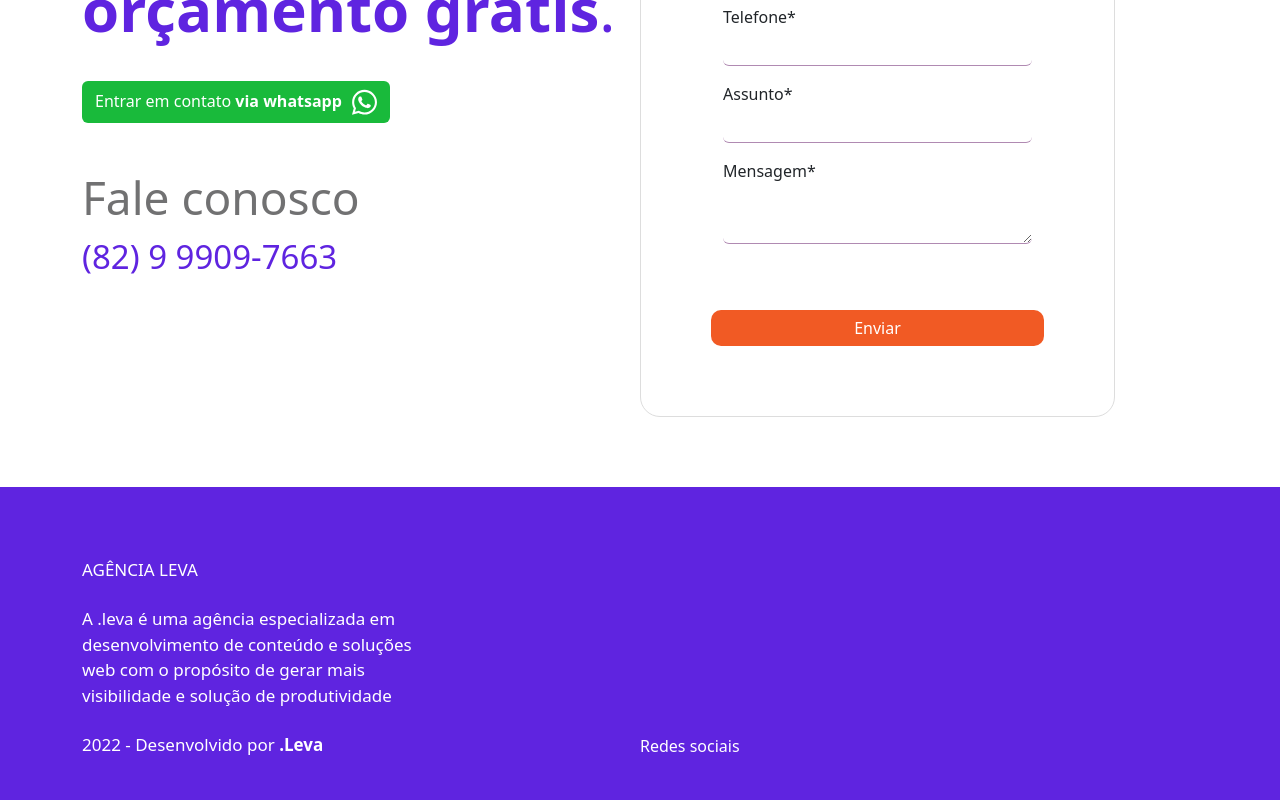
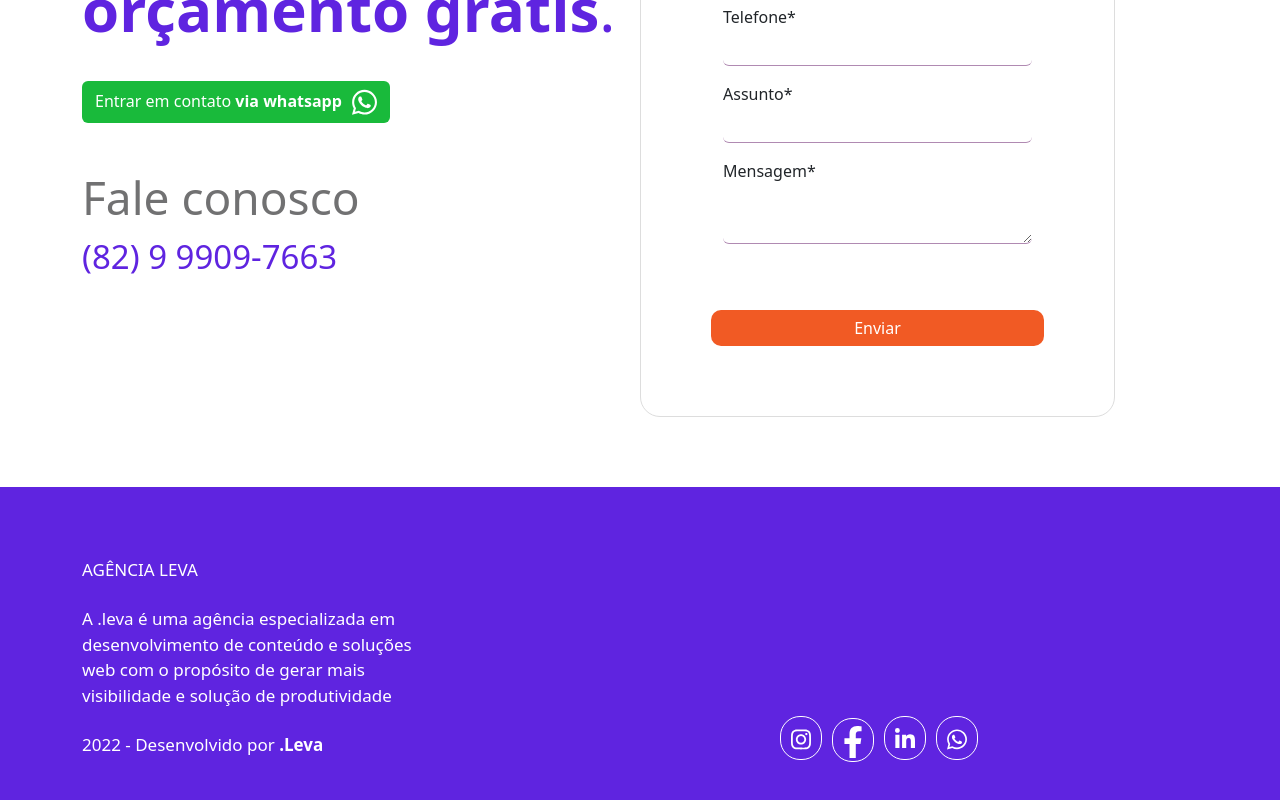
Before and after one commit to reimedeiros/agencialeva, an Angular app: page / in a window 1280 px wide. Shown: the part 5128-5928 px from the top of the page. Built offline with nearby package versions, Linux system fonts and the light colour scheme.

Commit message:
Finalização front (falta refinamento)

```diff
--- a/src/app/app.module.ts
+++ b/src/app/app.module.ts
@@ -16,10 +16,11 @@
 import { ClientesComponent } from './sections/section4/clientes/clientes.component';
 import { FontAwesomeModule } from '@fortawesome/angular-fontawesome';
 import { FormContatoComponent } from './sections/section6/form-contato/form-contato.component';
+import { IconsComponent } from './footer/icons/icons.component';
 
 const MODULES = [BrowserModule, AppRoutingModule, IconsModule];
 @NgModule({
-  declarations: [AppComponent, HeaderComponent, FooterComponent, Section1Component, Section2Component, Section3Component, Section4Component, Section5Component, Section6Component, ServicosComponent, ClientesComponent, FormContatoComponent],
+  declarations: [AppComponent, HeaderComponent, FooterComponent, Section1Component, Section2Component, Section3Component, Section4Component, Section5Component, Section6Component, ServicosComponent, ClientesComponent, FormContatoComponent, IconsComponent],
   imports: [MODULES, FontAwesomeModule],
   providers: [],
   bootstrap: [AppComponent],
--- a/src/app/footer/footer.component.html
+++ b/src/app/footer/footer.component.html
@@ -11,7 +11,7 @@
         </div>
       </div>
       <div class="offset-2 col-6 footer-social">
-        Redes sociais
+        <app-icons></app-icons>
       </div>
     </div>
   </div>
--- /dev/null
+++ b/src/app/footer/icons/icons.component.html
@@ -0,0 +1,7 @@
+<div class="row">
+  <div class="col-3"></div>
+  <div class="col-1 pd-40"><a href="#" class="border-icon-footer"><svg class="icon-footer" xmlns="http://www.w3.org/2000/svg" viewBox="0 0 448 512"><!--! Font Awesome Pro 6.2.0 by @fontawesome - https://fontawesome.com License - https://fontawesome.com/license (Commercial License) Copyright 2022 Fonticons, Inc. --><path d="M224.1 141c-63.6 0-114.9 51.3-114.9 114.9s51.3 114.9 114.9 114.9S339 319.5 339 255.9 287.7 141 224.1 141zm0 189.6c-41.1 0-74.7-33.5-74.7-74.7s33.5-74.7 74.7-74.7 74.7 33.5 74.7 74.7-33.6 74.7-74.7 74.7zm146.4-194.3c0 14.9-12 26.8-26.8 26.8-14.9 0-26.8-12-26.8-26.8s12-26.8 26.8-26.8 26.8 12 26.8 26.8zm76.1 27.2c-1.7-35.9-9.9-67.7-36.2-93.9-26.2-26.2-58-34.4-93.9-36.2-37-2.1-147.9-2.1-184.9 0-35.8 1.7-67.6 9.9-93.9 36.1s-34.4 58-36.2 93.9c-2.1 37-2.1 147.9 0 184.9 1.7 35.9 9.9 67.7 36.2 93.9s58 34.4 93.9 36.2c37 2.1 147.9 2.1 184.9 0 35.9-1.7 67.7-9.9 93.9-36.2 26.2-26.2 34.4-58 36.2-93.9 2.1-37 2.1-147.8 0-184.8zM398.8 388c-7.8 19.6-22.9 34.7-42.6 42.6-29.5 11.7-99.5 9-132.1 9s-102.7 2.6-132.1-9c-19.6-7.8-34.7-22.9-42.6-42.6-11.7-29.5-9-99.5-9-132.1s-2.6-102.7 9-132.1c7.8-19.6 22.9-34.7 42.6-42.6 29.5-11.7 99.5-9 132.1-9s102.7-2.6 132.1 9c19.6 7.8 34.7 22.9 42.6 42.6 11.7 29.5 9 99.5 9 132.1s2.7 102.7-9 132.1z"/></svg></a></div>
+  <div class="col-1 pd-40"><a href="#" class="border-icon-footer"><svg class="icon-footer" xmlns="http://www.w3.org/2000/svg" viewBox="0 0 320 512"><!--! Font Awesome Pro 6.2.0 by @fontawesome - https://fontawesome.com License - https://fontawesome.com/license (Commercial License) Copyright 2022 Fonticons, Inc. --><path d="M279.14 288l14.22-92.66h-88.91v-60.13c0-25.35 12.42-50.06 52.24-50.06h40.42V6.26S260.43 0 225.36 0c-73.22 0-121.08 44.38-121.08 124.72v70.62H22.89V288h81.39v224h100.17V288z"/></svg></a></div>
+  <div class="col-1 pd-40"><a href="#" class="border-icon-footer"><svg class="icon-footer" xmlns="http://www.w3.org/2000/svg" viewBox="0 0 448 512"><!--! Font Awesome Pro 6.2.0 by @fontawesome - https://fontawesome.com License - https://fontawesome.com/license (Commercial License) Copyright 2022 Fonticons, Inc. --><path d="M100.28 448H7.4V148.9h92.88zM53.79 108.1C24.09 108.1 0 83.5 0 53.8a53.79 53.79 0 0 1 107.58 0c0 29.7-24.1 54.3-53.79 54.3zM447.9 448h-92.68V302.4c0-34.7-.7-79.2-48.29-79.2-48.29 0-55.69 37.7-55.69 76.7V448h-92.78V148.9h89.08v40.8h1.3c12.4-23.5 42.69-48.3 87.88-48.3 94 0 111.28 61.9 111.28 142.3V448z"/></svg></a></div>
+  <div class="col-1"><a href="#" class="border-icon-footer"><svg class="icon-footer" xmlns="http://www.w3.org/2000/svg" viewBox="0 0 448 512"><!--! Font Awesome Pro 6.2.0 by @fontawesome - https://fontawesome.com License - https://fontawesome.com/license (Commercial License) Copyright 2022 Fonticons, Inc. --><path d="M380.9 97.1C339 55.1 283.2 32 223.9 32c-122.4 0-222 99.6-222 222 0 39.1 10.2 77.3 29.6 111L0 480l117.7-30.9c32.4 17.7 68.9 27 106.1 27h.1c122.3 0 224.1-99.6 224.1-222 0-59.3-25.2-115-67.1-157zm-157 341.6c-33.2 0-65.7-8.9-94-25.7l-6.7-4-69.8 18.3L72 359.2l-4.4-7c-18.5-29.4-28.2-63.3-28.2-98.2 0-101.7 82.8-184.5 184.6-184.5 49.3 0 95.6 19.2 130.4 54.1 34.8 34.9 56.2 81.2 56.1 130.5 0 101.8-84.9 184.6-186.6 184.6zm101.2-138.2c-5.5-2.8-32.8-16.2-37.9-18-5.1-1.9-8.8-2.8-12.5 2.8-3.7 5.6-14.3 18-17.6 21.8-3.2 3.7-6.5 4.2-12 1.4-32.6-16.3-54-29.1-75.5-66-5.7-9.8 5.7-9.1 16.3-30.3 1.8-3.7.9-6.9-.5-9.7-1.4-2.8-12.5-30.1-17.1-41.2-4.5-10.8-9.1-9.3-12.5-9.5-3.2-.2-6.9-.2-10.6-.2-3.7 0-9.7 1.4-14.8 6.9-5.1 5.6-19.4 19-19.4 46.3 0 27.3 19.9 53.7 22.6 57.4 2.8 3.7 39.1 59.7 94.8 83.8 35.2 15.2 49 16.5 66.6 13.9 10.7-1.6 32.8-13.4 37.4-26.4 4.6-13 4.6-24.1 3.2-26.4-1.3-2.5-5-3.9-10.5-6.6z"/></svg></a></div>
+</div>
--- /dev/null
+++ b/src/app/footer/icons/icons.component.ts
@@ -0,0 +1,15 @@
+import { Component, OnInit } from '@angular/core';
+
+@Component({
+  selector: 'app-icons',
+  templateUrl: './icons.component.html',
+  styleUrls: ['./icons.component.css']
+})
+export class IconsComponent implements OnInit {
+
+  constructor() { }
+
+  ngOnInit(): void {
+  }
+
+}
--- a/src/styles.css
+++ b/src/styles.css
@@ -300,6 +300,17 @@
   display: flex;
   flex-direction: column-reverse;
 }
+
+section .footer .footer-social .icon-footer {
+  width: 20px;
+  fill: rgba(255,255,255,1);
+}
+
+.border-icon-footer{
+  border: 1px solid #ffffff;
+  padding: 10px;
+  border-radius: 20px;
+}
 /* Form */
 .label-input {
   margin-bottom: 0;
@@ -334,7 +345,7 @@
 .pb-200 { padding-bottom: 200px; }
 
 .pe-70 { padding-left: 70px;}
-.pd-70 { padding-right: 70px;}
+.pd-40 { padding-right: 40px;} .pd-70 { padding-right: 70px;}
 
 .btn-outline {
   border: 1px solid #7d4de6;
```
Also changed, not shown: src/app/footer/icons/icons.component.css (added), 1 other file (tests, documents, lock files or other folders).
